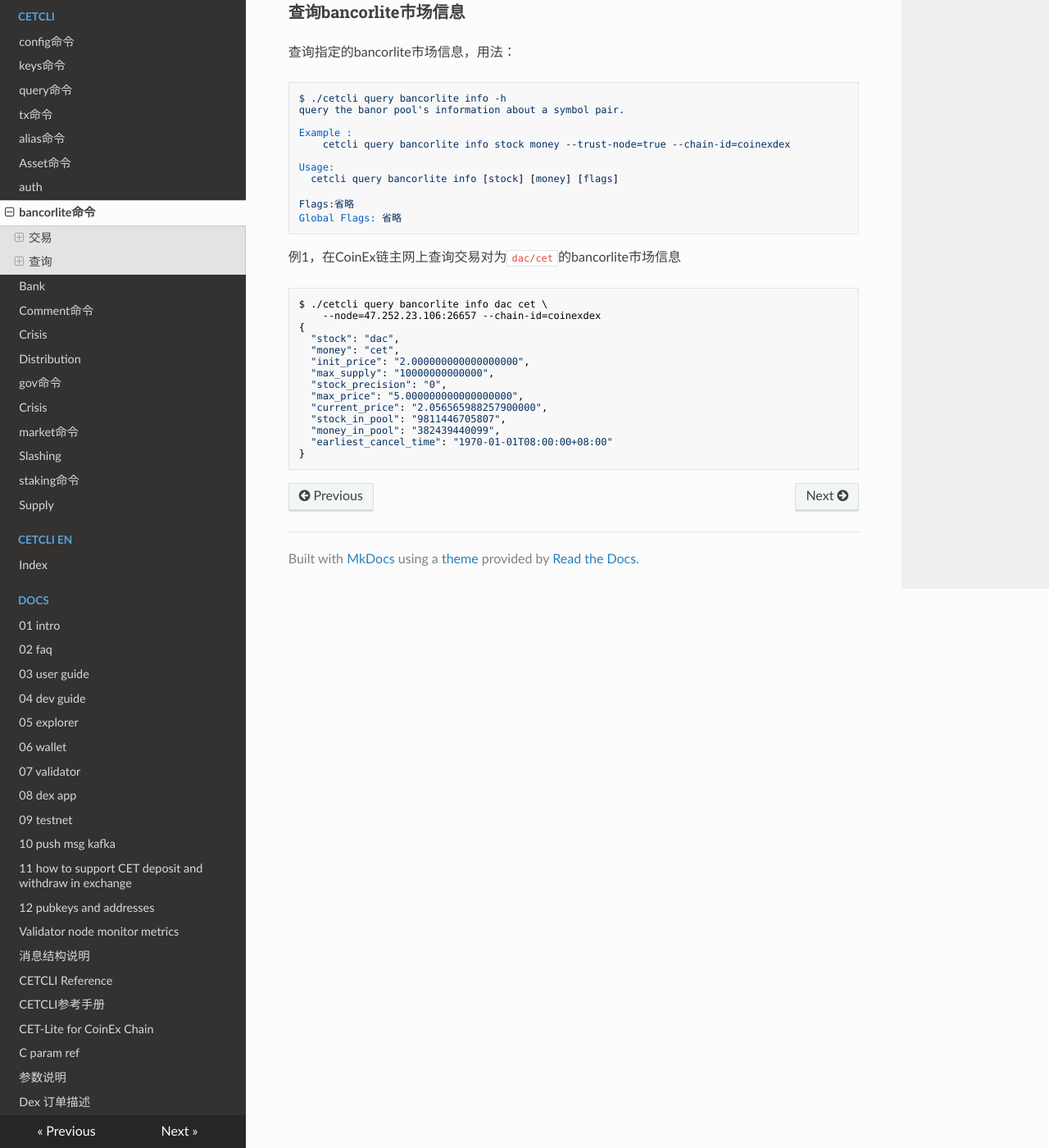
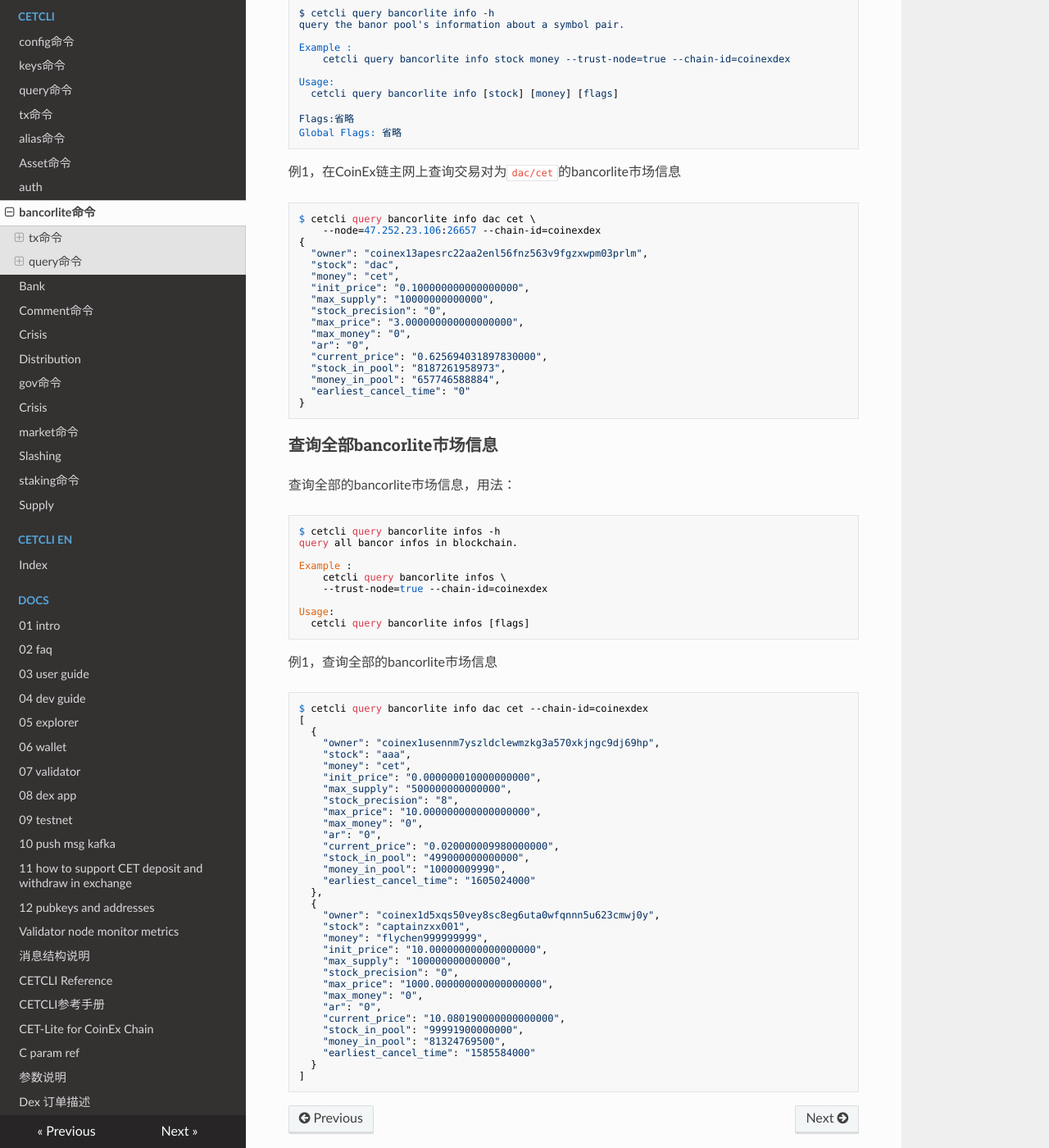
Before and after one commit to coinexchain/dex-manual, an MkDocs documentation site: the page built from docs/cetcli/x_bancor_lite.md, in a window 1280 px wide and 1400 px high, scrolled down 5113 px. Shown: the whole window at 82% size. Built offline with MkDocs 1.6.1, drawn with Linux system fonts in a browser that asks for light colours; nearby versions of some CDN libraries; some of the changed text lies outside the part shown.

Commit message:
Update bancorlite cn

````diff
--- a/docs/cetcli/x_bancor_lite.md
+++ b/docs/cetcli/x_bancor_lite.md
@@ -1,15 +1,15 @@
 # bancorlite命令
 
-与轻量级bancor市场相关的交易命令挂在`cetcli tx bancorlite`命令下，查询命令挂在`cetcli query bancorlite`命令下。
+bancorlite命令用于和bancor市场有关的活动，例如bancor市场的创建，bancor交易，bancor市场的取消，查询等。
 
 
 
-## 交易
+## tx命令
 
-`cetcli tx bancor`提供了3个子命令，分别用于：创建和取消轻量级bancor市场，以及在市场中进行交易。
+用于发起bancor相关交易，具体包含3个子命令，分别用于：创建bancor市场，在bancor市场中进行交易以及取消bancor市场。
 
 ```
-$ ./cetcli tx bancorlite -h
+$ cetcli tx bancorlite -h
 bancorlite transactions subcommands
 
 Usage:
@@ -30,18 +30,14 @@ Global Flags: 省略
 
 ### 创建bancorlite
 
-用法：
+创建bancor市场，用法：
 
 ```
-$ ./cetcli tx bancorlite init -h
-Initialize a bancor pool for a stock/money pair, specifying the maximum supply of this pool
-and the maximum reachable price when all the supply are sold out, specifying the init price,
-and specifying the time before which no cancellation is allowed.
+$ cetcli tx bancorlite init -h
+Initialize a bancor pool for a stock/money pair, specifying the maximum supply of this pool and the maximum reachable price when all the supply are sold out, specifying the init price, and specifying the time before which no cancellation is allowed.
 
 Example:
-	 cetcli tx bancorlite init stock money \
-	 	--max-supply=10000000000000 --stock-precision=3 --max-price=5 --init-price=1 \
-	 	--earliest-cancel-time=1563954165
+	 cetcli tx bancorlite init stock money --max-supply=10000000000000 --max-money=100000 --stock-precision=3 --max-price=5 --init-price=1 --earliest-cancel-time=1563954165
 
 Usage:
   cetcli tx bancorlite init [stock] [money] [flags]
@@ -62,6 +58,7 @@ Flags:
       --indent                        Add indent to JSON response
       --init-price string             The init price of this bancor (default "0")
       --ledger                        Use a connected Ledger device
+      --max-money string              The maximum money of this pool (default "0")
       --max-price string              The maximum reachable price when all the supply are sold out (default "0")
       --max-supply string             The maximum supply of this pool. (default "0")
       --memo string                   Memo to send along with transaction
@@ -70,7 +67,6 @@ Flags:
       --stock-precision string        The precision of stock (default "0")
       --trust-node                    Trust connected full node (don't verify proofs for responses) (default true)
   -y, --yes                           Skip tx broadcasting prompt confirmation
-
 Global Flags: 省略
 ```
 
@@ -81,20 +77,22 @@ Global Flags: 省略
 | 参数1        | string           | ✔        |        | 基础Token（含义可以参考`market`命令） |
 | 参数2           | string    | ✔        |        | 计价Token（含义可以参考`market`命令）     |
 | --max-supply           | int       | ✔        |        | 最大供应                               |
+| --max-money | int | ✔ | | 基础Token全部售出后可获得的计价Token数量 |
 | --max-price            | decimal       | ✔        |        | 价格                                                   |
 | --init-price           | decimal | ✔        |        | 初始价格         |
 | --stock-precision      | int (0 ~ 8)    | ✔        |        | 数量精度，控制交易时的数量粒度 |
 | --earliest-cancel-time | int              | ✔        |        | Unix时间戳，单位是秒 |
 
-> 💡提示：只有某token的发行者才能创建以该token为基础token的bancorlite市场。例如，只有`abc`的发行者才能创建`abc/def`市场。
+例子：
 
-例1，创建`abc/def`市场，最大供应是10000000000000，最高价格是500，初始价格是5，交易量必须是1000（10^3）的倍数，最早退市时间是一个月后：
+创建`abc/def`市场，最大供应是10000000000000，最高价格是50，初始价格是5，计价Token数为300000000000000交易数量精度是3，最早退市时间是未来的某一个时间点$cancelTime：
 
 ```
 cancelTime=`python -c "import time; print(int((time.time() + 30*24*3600)))"` # one month later
 $ ./cetcli tx bancorlite init abc def \
 	--max-supply=10000000000000 \
-	--max-price=500 \
+	--max-money=300000000000000 \
+	--max-price=50 \
 	--init-price=5 \
 	--stock-precision=3 \
 	--earliest-cancel-time=$cancelTime \
@@ -107,10 +105,10 @@ $ ./cetcli tx bancorlite init abc def \
 
 ### 取消bancorlite
 
-用法：
+取消已存在的bancor市场，用法：
 
 ```
-$ ./cetcli tx bancorlite cancel -h
+$ cetcli tx bancorlite cancel -h
 Cancel a bancor pool for a stock/money pair, sender must be this stock owner
 
 Example:
@@ -164,10 +162,10 @@ $ ./cetcli tx bancorlite cancel abc def \
 
 ### 在bancorlite交易
 
-用法：
+与指定symbol的bancor市场交易，用法：
 
 ```
-$ ./cetcli tx bancorlite trade -h
+$ cetcli tx bancorlite trade -h
 Sell Stocks to a bancor pool or buy Stocks from a bancor pool.
 
 Example:
@@ -210,13 +208,13 @@ Global Flags: 省略
 | 参数1         | string               | ✔        |        | 基础Token |
 | 参数2         | string               | ✔        |        | 计价Token |
 | --side        | string (buy \| sell) | ✔        |        | buy表示买入，sell表示卖出 |
-| --amount      | int                  | ✔        |        | 价格      |
-| --money-limit | int                  | ✔        |        | 初始价格  |
+| --amount      | int                  | ✔        |        | 基础Token的交易数量 |
+| --money-limit | int                  | ✔        |        | 该参数表示买时愿意付出的最大计价Token数量或卖时必须保障的最小计价Token数量。 |
 
 例1，从`abc/def`市场买入`50000abc`，花费不超过`100000def`
 
 ```
-$ ./cetcli tx bancorlite trade abc def \
+$ cetcli tx bancorlite trade abc def \
 	--side buy --amount 50000 --money-limit=100000 \
 	--node=47.252.23.106:26657 --chain-id=coinexdex \
 	--gas=30000 --fees=800000cet \
@@ -226,7 +224,7 @@ $ ./cetcli tx bancorlite trade abc def \
 例2，向`abc/def`市场卖出`50000abc`，收益不低于`100000def`
 
 ```
-$ ./cetcli tx bancorlite trade abc def \
+$ cetcli tx bancorlite trade abc def \
 	--side sell --amount 50000 --money-limit=100000 \
 	--node=47.252.23.106:26657 --chain-id=coinexdex \
 	--gas=30000 --fees=800000cet \
@@ -235,12 +233,12 @@ $ ./cetcli tx bancorlite trade abc def \
 
 
 
-## 查询
+## query命令
 
-可以执行`cetcli query bancorlite`子命令查询bancorlite系统参数或者某个bancorlite市场的信息。
+用于查询bancor的参数信息，指定symbol的bancor信息或者全部bancor信息
 
 ```
-$ ./cetcli query bancorlite -h
+cetcli query bancorlite -h
 Querying commands for the bancorlite module
 
 Usage:
@@ -249,9 +247,7 @@ Usage:
 Available Commands:
   params      Query bancorlite params
   info        query the banor pool's information about a symbol pair
-
-Flags:
-  -h, --help   help for bancorlite
+  infos       query all bancor infos in blockchain
 
 Global Flags: 省略
 ```
@@ -263,7 +259,7 @@ Global Flags: 省略
 用法：
 
 ```
-$ ./cetcli query bancorlite params -h
+$ cetcli query bancorlite params -h
 Query bancorlite params
 
 Usage:
@@ -276,7 +272,7 @@ Global Flags: 省略
 例1，查询CoinEx链主网bancorlite系统参数：
 
 ```
-$ ./cetcli query bancorlite params --node=47.252.23.106:26657 --chain-id=coinexdex
+$ cetcli query bancorlite params --node=47.252.23.106:26657 --chain-id=coinexdex
 {
   "create_bancor_fee": "10000000000",
   "cancel_bancor_fee": "10000000000",
@@ -293,7 +289,7 @@ $ ./cetcli query bancorlite params --node=47.252.23.106:26657 --chain-id=coinexd
 查询指定的bancorlite市场信息，用法：
 
 ```
-$ ./cetcli query bancorlite info -h
+$ cetcli query bancorlite info -h
 query the banor pool's information about a symbol pair.
 
 Example :
@@ -309,18 +305,77 @@ Global Flags: 省略
 例1，在CoinEx链主网上查询交易对为`dac/cet`的bancorlite市场信息
 
 ```
-$ ./cetcli query bancorlite info dac cet \
+$ cetcli query bancorlite info dac cet \
 	--node=47.252.23.106:26657 --chain-id=coinexdex
 {
+  "owner": "coinex13apesrc22aa2enl56fnz563v9fgzxwpm03prlm",
   "stock": "dac",
   "money": "cet",
-  "init_price": "2.000000000000000000",
+  "init_price": "0.100000000000000000",
   "max_supply": "10000000000000",
   "stock_precision": "0",
-  "max_price": "5.000000000000000000",
-  "current_price": "2.056565988257900000",
-  "stock_in_pool": "9811446705807",
-  "money_in_pool": "382439440099",
-  "earliest_cancel_time": "1970-01-01T08:00:00+08:00"
+  "max_price": "3.000000000000000000",
+  "max_money": "0",
+  "ar": "0",
+  "current_price": "0.625694031897830000",
+  "stock_in_pool": "8187261958973",
+  "money_in_pool": "657746588884",
+  "earliest_cancel_time": "0"
 }
 ```
+
+
+
+### 查询全部bancorlite市场信息
+
+查询全部的bancorlite市场信息，用法：
+
+```
+$ cetcli query bancorlite infos -h
+query all bancor infos in blockchain.
+
+Example :
+	cetcli query bancorlite infos \
+	--trust-node=true --chain-id=coinexdex
+
+Usage:
+  cetcli query bancorlite infos [flags]
+```
+
+例1，查询全部的bancorlite市场信息
+
+```
+$ cetcli query bancorlite info dac cet --chain-id=coinexdex
+[
+  {
+    "owner": "coinex1usennm7yszldclewmzkg3a570xkjngc9dj69hp",
+    "stock": "aaa",
+    "money": "cet",
+    "init_price": "0.000000010000000000",
+    "max_supply": "500000000000000",
+    "stock_precision": "8",
+    "max_price": "10.000000000000000000",
+    "max_money": "0",
+    "ar": "0",
+    "current_price": "0.020000009980000000",
+    "stock_in_pool": "499000000000000",
+    "money_in_pool": "10000009990",
+    "earliest_cancel_time": "1605024000"
+  },
+  {
+    "owner": "coinex1d5xqs50vey8sc8eg6uta0wfqnnn5u623cmwj0y",
+    "stock": "captainzxx001",
+    "money": "flychen999999999",
+    "init_price": "10.000000000000000000",
+    "max_supply": "100000000000000",
+    "stock_precision": "0",
+    "max_price": "1000.000000000000000000",
+    "max_money": "0",
+    "ar": "0",
+    "current_price": "10.080190000000000000",
+    "stock_in_pool": "99991900000000",
+    "money_in_pool": "81324769500",
+    "earliest_cancel_time": "1585584000"
+  }
+]
+```
````
Also changed, not shown: other parts of docs/cetcli/x_bancor_lite.md (+2 -2 lines).
